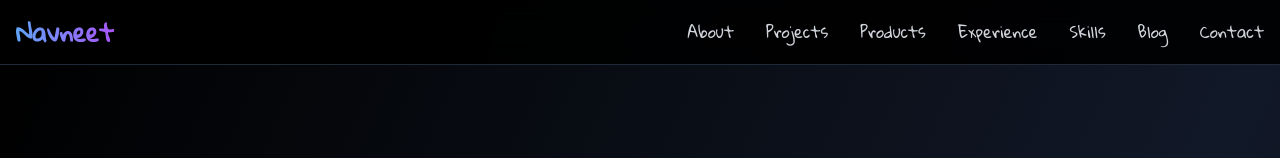
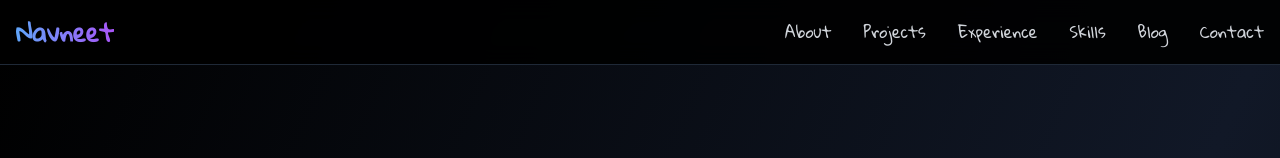
Before and after one commit to navneet9971/navneet-portfolio-new, a Next.js app: page /products in a window 1280 px wide. Shown: the top 158 px of the page. Built offline with nearby package versions, Linux system fonts and the light colour scheme.

Commit message:
Some change

```diff
--- a/data/data.js
+++ b/data/data.js
@@ -1,7 +1,7 @@
 export const navItems = [
   { name: "About", link: "#about" },
   { name: "Projects", link: "#projects" },
-  { name: "Products", link: "/products" },
+  // { name: "Products", link: "/products" },
   { name: "Experience", link: "#experience" },
   { name: "Skills", link: "#myskills" },
   { name: "Blog", link: "/blog" },
```
